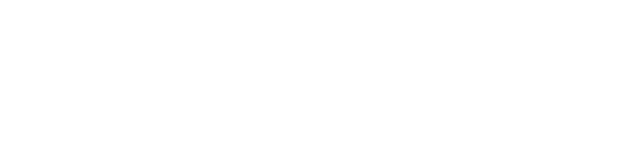
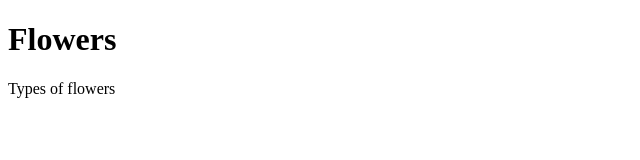
Before and after one commit to leslylopez/git_excercise, a plain HTML site: page index.html in a window 1280 px wide. Shown: the whole page, without its empty margins (0-640 px from the left). Drawn offline with Linux system fonts and the light colour scheme.

Commit message:
added paragraph to website

```diff
--- a/index.html
+++ b/index.html
@@ -5,6 +5,8 @@
     <meta name="viewport" content="width=device-width, initial-scale=1.0">
     <title>Flowershop</title>
 </head>
+    <h1>Flowers</h1>
+        <p>Types of flowers</p>
 <body>
 
 </body>
```
